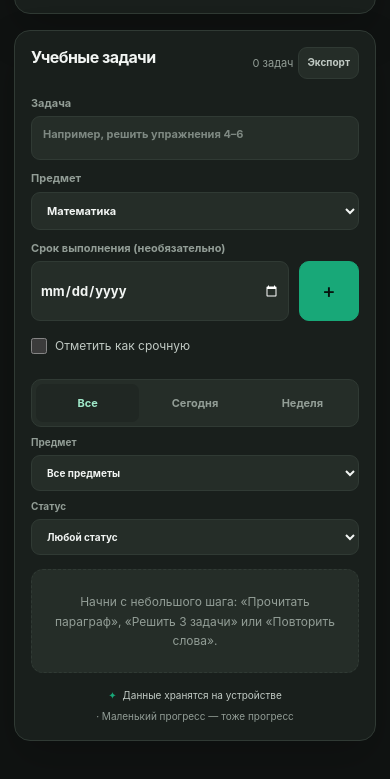
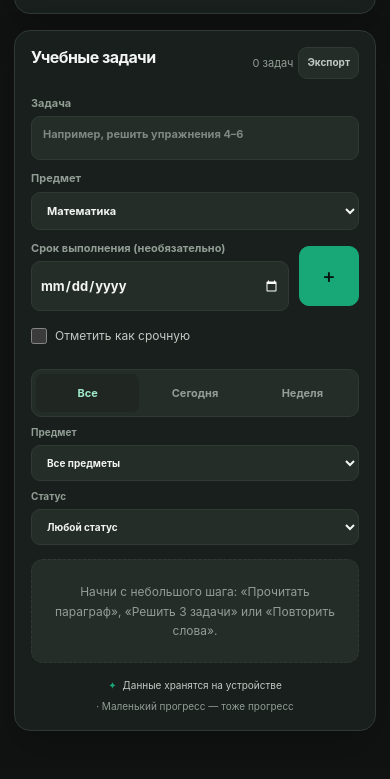
Before and after one commit to matw8177-dot/sfokusiruysya-planner, a plain HTML site: page index.html in a window 390 px wide. Shown: the part 984-1763 px from the top of the page. Drawn offline with Linux system fonts and the light colour scheme.

Commit message:
Match mobile task form reference

```diff
--- a/index.html
+++ b/index.html
@@ -452,8 +452,8 @@ dialog[open] { animation:dialog-enter .17s ease-out; }
   .task-form > * { min-width:0; max-width:100%; }
   .task-entry-field,.task-subject { grid-column:1/-1; }
   .task-due { grid-column:1; grid-row:3; display:grid; grid-template-columns:minmax(0,1fr); width:100%; min-width:0; max-width:100%; margin:0; position:static; box-sizing:border-box; }
-  .task-due input { display:block; width:100%; min-width:0; max-width:100%; height:60px; min-height:60px; margin:0; position:static; box-sizing:border-box; padding-inline:8px; }
-  .add-btn { grid-column:2; grid-row:3; position:static; float:none; margin:0; justify-self:end; width:60px; min-width:60px; max-width:60px; height:60px; min-height:60px; max-height:60px; flex-shrink:0; align-self:end; }
+  .task-due input { display:block; width:100%; min-width:0; max-width:100%; height:50px; min-height:50px; margin:0; position:static; box-sizing:border-box; padding-inline:8px; }
+  .add-btn { grid-column:2; grid-row:3; position:static; float:none; margin:0; justify-self:end; width:60px; min-width:60px; max-width:60px; height:60px; min-height:60px; max-height:60px; flex-shrink:0; align-self:center; }
   .urgent-toggle { margin-top:8px; min-height:34px; }
   .task-filters { grid-template-columns:1fr; gap:8px; }
   .period-filters { overflow-x:auto; scrollbar-width:none; }
--- a/service-worker.js
+++ b/service-worker.js
@@ -1,4 +1,4 @@
-const CACHE_NAME = 'sfokusiruysya-pwa-v7';
+const CACHE_NAME = 'sfokusiruysya-pwa-v8';
 const APP_FILES = [
   './',
   './index.html',
```
